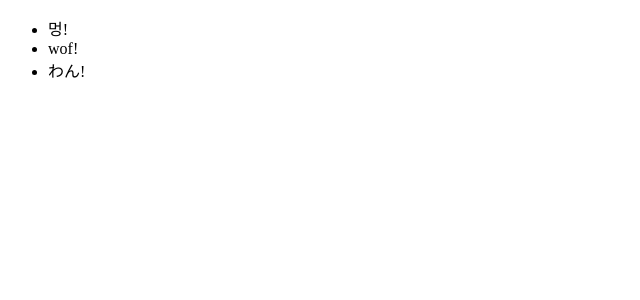
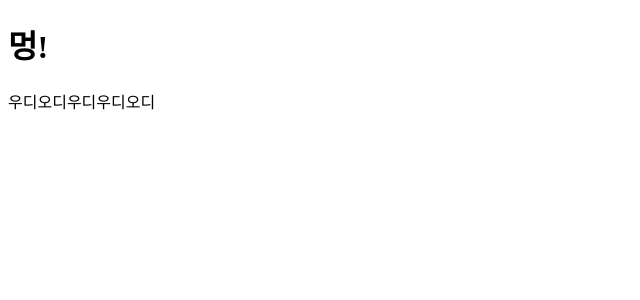
Before and after one commit to codeminnam/learn-redux, a React (Create React App) app: page /1 in a window 1280 px wide. Shown: the top 300 px of the page, without its empty margins (0-640 px from the left). Built offline with nearby package versions, Linux system fonts and the light colour scheme.

Commit message:
redux-thunk로 Promise 다루기 (Router)

```diff
--- a/package.json
+++ b/package.json
@@ -9,6 +9,7 @@
     "react": "^16.13.1",
     "react-dom": "^16.13.1",
     "react-redux": "^7.2.0",
+    "react-router-dom": "^5.2.0",
     "react-scripts": "3.4.1",
     "redux": "^4.0.5",
     "redux-devtools-extension": "^2.13.8",
--- a/src/App.js
+++ b/src/App.js
@@ -1,10 +1,14 @@
 import React from 'react';
-import CounterContainer from './containers/CounterContainer';
-import PostListContainer from './containers/PostListContainer';
+import { Route } from 'react-router-dom';
+import PostListPage from './pages/PostListPage';
+import PostPage from './pages/PostPage';
 
 function App() {
     return (
-        <PostListContainer />
+        <>
+            <Route path="/" component={PostListPage} exact />
+            <Route path="/:id" component={PostPage} />
+        </>
     );
 }
 
--- /dev/null
+++ b/src/components/Post.js
@@ -0,0 +1,13 @@
+import React from 'react';
+
+function Post({ post }) {
+    const { title, body } = post;
+    return (
+        <div>
+            <h1>{title}</h1>
+            <p>{body}</p>
+        </div>
+    );
+}
+
+export default Post;
--- a/src/components/PostList.js
+++ b/src/components/PostList.js
@@ -1,10 +1,14 @@
 import React from 'react';
+import { Link } from 'react-router-dom';
 
 function PostList({ posts }) {
     return (
         <ul>
             {posts.map(post => (
-                <li key={post.id}>{post.title}</li>
+                <li key={post.id}>
+                    <Link to={`/${post.id}`}>
+                        {post.title}</Link>
+                </li>
             ))}
         </ul>
     );
--- /dev/null
+++ b/src/containers/PostContainer.js
@@ -0,0 +1,23 @@
+import React, { useEffect } from 'react';
+import { useSelector, useDispatch } from 'react-redux';
+import Post from '../components/Post';
+import { getPost } from '../modules/posts';
+
+function PostContainer({ postId }) {
+    const { data, loading, error } = useSelector(state => state.posts.post);
+    const dispatch = useDispatch();
+
+    useEffect(() => {
+        dispatch(getPost(postId));
+    }, [dispatch, postId]);
+
+    if (loading) return <div>loading..</div>;
+    if (error) return <div>error!</div>;
+    if (!data) return null;
+
+    return (
+        <Post post={data} />
+    );
+}
+
+export default PostContainer;
--- a/src/index.js
+++ b/src/index.js
@@ -7,6 +7,7 @@
 import logger from 'redux-logger';
 import { composeWithDevTools } from 'redux-devtools-extension';
 import ReduxThunk from 'redux-thunk';
+import { BrowserRouter } from 'react-router-dom';
 
 const store = createStore(
     rootReducer,
@@ -14,8 +15,10 @@
 );
 
 ReactDOM.render(
-    <Provider store={store}>
-        <App />
-    </Provider>,
+    <BrowserRouter>
+        <Provider store={store}>
+            <App />
+        </Provider>
+    </BrowserRouter>,
     document.getElementById('root')
 );
--- /dev/null
+++ b/src/pages/PostListPage.js
@@ -0,0 +1,11 @@
+import React from 'react';
+import PostListContainer from '../containers/PostListContainer';
+
+function PostListPage() {
+
+    return (
+        <PostListContainer />
+    );
+}
+
+export default PostListPage;
--- /dev/null
+++ b/src/pages/PostPage.js
@@ -0,0 +1,13 @@
+import React from 'react';
+import PostContainer from '../containers/PostContainer';
+
+function PostPage({ match }) {
+    const { id } = match.params;
+    const postId = parseInt(id, 10);
+
+    return (
+        <PostContainer postId={postId} />
+    );
+}
+
+export default PostPage;
```
Also changed, not shown: 1 other file (tests, documents, lock files or other folders).
